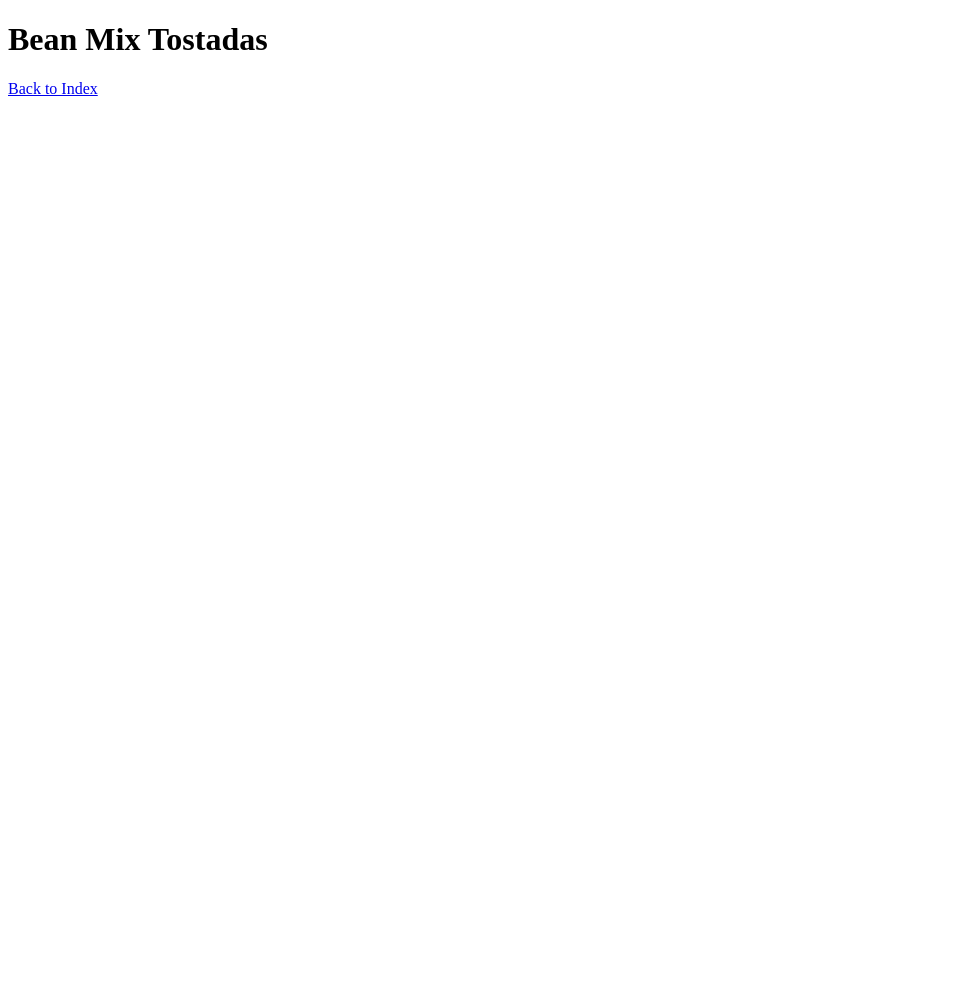
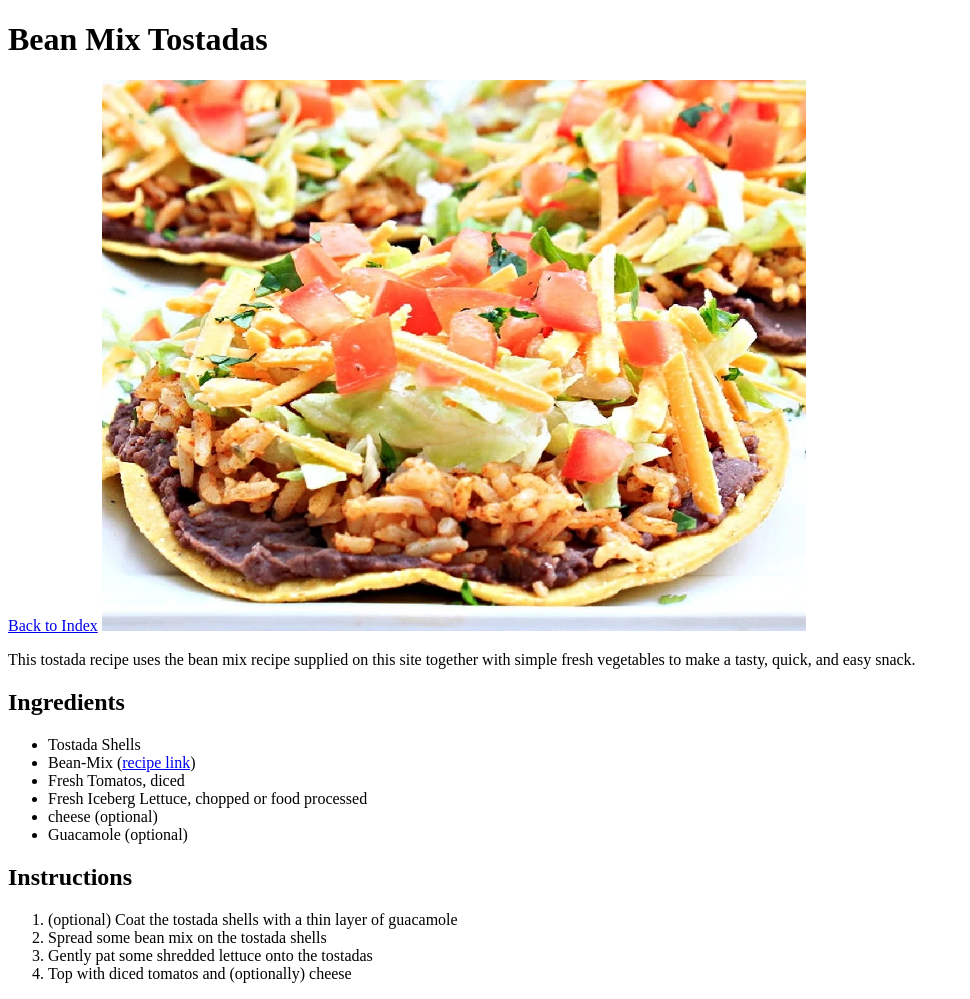
Before and after one commit to whohensee/odin-recipes, a plain HTML site: page recipes/tostadas.html in a window 1280 px wide. Shown: the whole page, without its empty margins (0-970 px from the left). Before the commit the page ends 800 px from the top, so only its background shows below. Drawn offline with Linux system fonts and the light colour scheme.

Commit message:
Populate tostadas.html like masala-lentils.html

```diff
--- a/recipes/tostadas.html
+++ b/recipes/tostadas.html
@@ -9,6 +9,35 @@
 <body>
     <h1>Bean Mix Tostadas</h1>
     <a href="../index.html">Back to Index</a>
+    <img src="../images/tostadas.png" alt="A colorful bean tostada.">
+    <p>
+        This tostada recipe uses the bean mix recipe supplied on this site
+        together with simple fresh vegetables to make a tasty, quick, and easy
+        snack.
+    </p>
+
+    <h2>Ingredients</h2>
+    <ul>
+        <li>Tostada Shells</li>
+        <li>Bean-Mix (<a href="bean-mix.html">recipe link</a>)</li>
+        <li>Fresh Tomatos, diced</li>
+        <li>Fresh Iceberg Lettuce, chopped or food processed</li>
+        <li>cheese (optional)</li>
+        <li>Guacamole (optional)</li>
+    </ul>
+
+    <h2>Instructions</h2>
+    <ol>
+        <li>
+            (optional) Coat the tostada shells with a thin layer of
+            guacamole
+        </li>
+        <li>Spread some bean mix on the tostada shells</li>
+        <li>Gently pat some shredded lettuce onto the tostadas</li>
+        <li>
+            Top with diced tomatos and (optionally) cheese
+        </li>
+    </ol>
 </body>
 
 </html>
```
